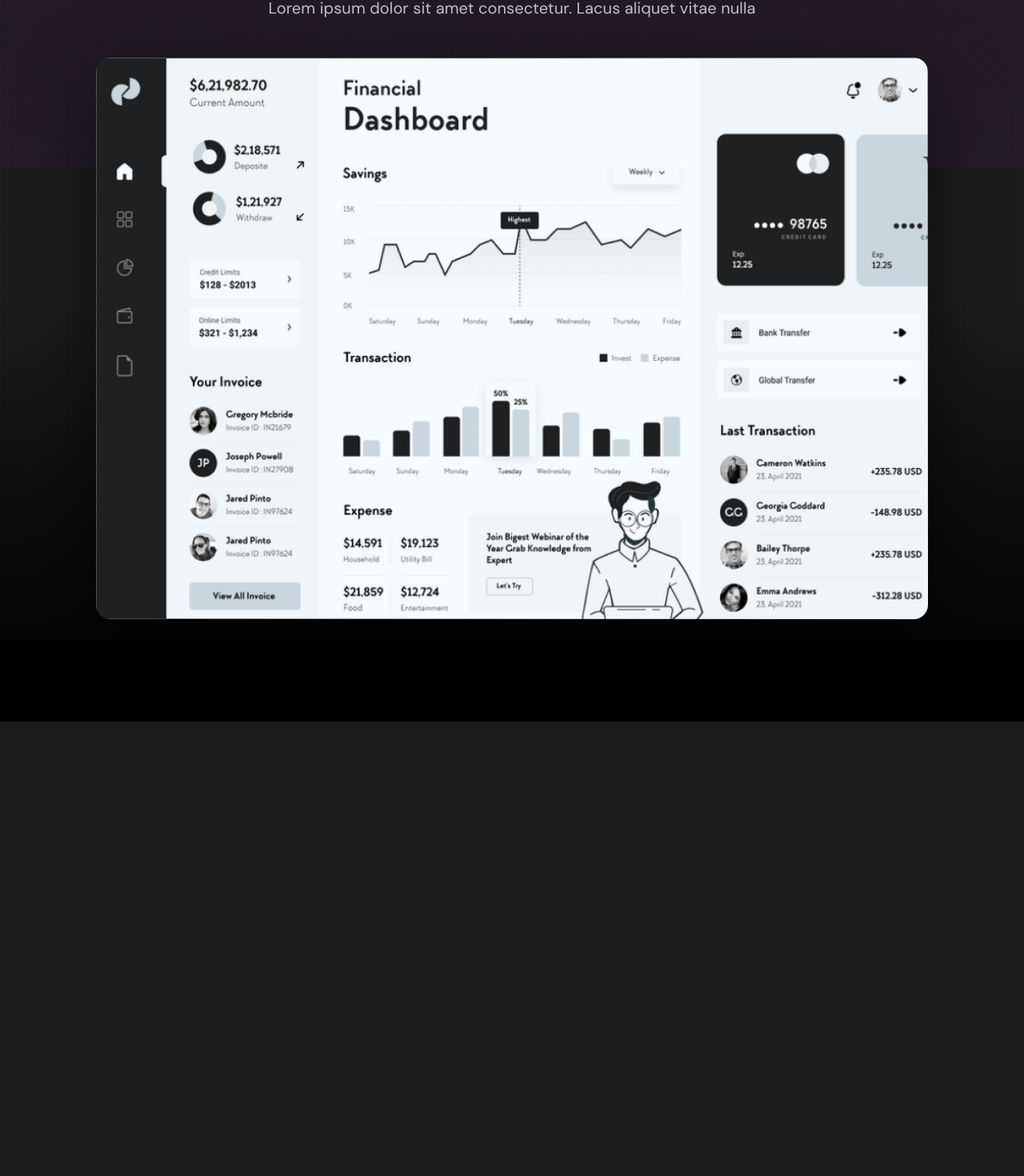
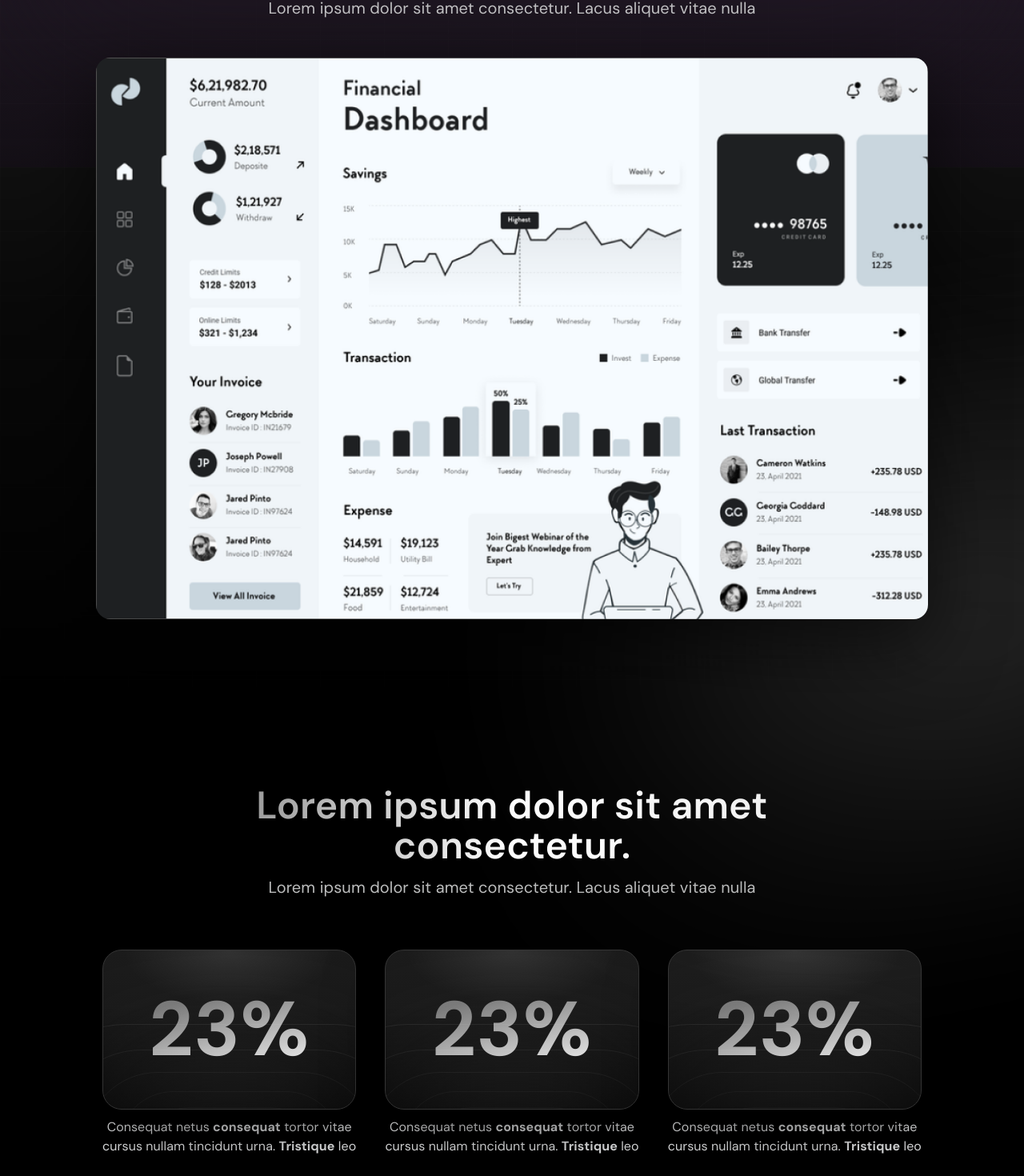
Before and after one commit to zaraakhtar/Penai-landing-page, a Next.js app: page / in a window 1280 px wide. Shown: the part 1071-2541 px from the top of the page at 80% size. Before the commit the page ends 1973 px from the top, so only its background shows below. Built offline with nearby package versions, Linux system fonts and the light colour scheme.

Commit message:
bottom glow of dashboard gradient fixed.

```diff
--- a/app/page.tsx
+++ b/app/page.tsx
@@ -3,6 +3,7 @@ import AngularGradient from "@/components/AngularGradient";
 import Supporters from "@/components/sections/Supporters";
 import Hero from "@/components/sections/Hero";
 import DashboardShowcase from "@/components/sections/DashboardShowcase";
+import StatsSection from "@/components/sections/StatsSection";
 
 export default function Home() {
   return (
@@ -13,6 +14,7 @@ export default function Home() {
       <Hero />
       <Supporters />
       <DashboardShowcase />
+      <StatsSection />
 
     </main>
   );
--- a/components/DashboardCornerGlow.tsx
+++ b/components/DashboardCornerGlow.tsx
@@ -1,8 +1,14 @@
+import type React from "react";
+
 type DashboardCornerGlowProps = {
   className?: string;
+  style?: React.CSSProperties;
 };
 
-export default function DashboardCornerGlow({ className }: DashboardCornerGlowProps) {
+export default function DashboardCornerGlow({
+  className,
+  style,
+}: DashboardCornerGlowProps) {
   return (
     <div
       aria-hidden="true"
@@ -11,10 +17,14 @@ export default function DashboardCornerGlow({ className }: DashboardCornerGlowPr
         position: "absolute",
         width: 752,
         height: 239,
+        borderRadius: 9999,
         background: "#7F7F7F",
         opacity: 0.5,
         filter: "blur(150px)",
+        transform: "rotate(-14deg)",
+        transformOrigin: "center",
         pointerEvents: "none",
+        ...style,
       }}
     />
   );
--- a/components/Navbar.tsx
+++ b/components/Navbar.tsx
@@ -21,13 +21,13 @@ export default function Navbar() {
       <nav
         id="main-navbar"
         className="fixed top-0 left-0 z-50 w-full"
-        style={{ paddingTop: "28px" }}
+        style={{ paddingTop: "28px",paddingLeft: "56px",paddingRight: "56px" }}
       >
         <div
           className="flex items-center w-full"
           style={{
             height: "72px",
-            maxWidth: "1688px",
+            maxWidth: "auto",
             margin: "0 auto",
             backdropFilter: "blur(2px)",
             WebkitBackdropFilter: "blur(2px)",
--- /dev/null
+++ b/components/SectionHeading.tsx
@@ -0,0 +1,53 @@
+type SectionHeadingProps = {
+  title: string;
+  subtitle: string;
+  className?: string;
+  titleClassName?: string;
+  subtitleClassName?: string;
+};
+
+export default function SectionHeading({
+  title,
+  subtitle,
+  className,
+  titleClassName,
+  subtitleClassName,
+}: SectionHeadingProps) {
+  return (
+    <div
+      className={[
+        "flex max-w-[760px] flex-col items-center gap-4 text-center",
+        className,
+      ]
+        .filter(Boolean)
+        .join(" ")}
+    >
+      <h2
+        className={[
+          "w-full text-center font-bold leading-[1.05] tracking-[0.005em] text-transparent bg-clip-text text-[42px] md:text-[48px]",
+          titleClassName,
+        ]
+          .filter(Boolean)
+          .join(" ")}
+        style={{
+          fontFamily: "'DM Sans', sans-serif",
+          backgroundImage:
+            "linear-gradient(92.48deg, #7E7E7E -14.98%, #FFFFFF 49.56%)",
+        }}
+      >
+        {title}
+      </h2>
+      <p
+        className={[
+          "text-[18px] leading-[28px] tracking-[0.005em] text-[#ECEDEE]/80 md:text-[20px]",
+          subtitleClassName,
+        ]
+          .filter(Boolean)
+          .join(" ")}
+        style={{ fontFamily: "'DM Sans', sans-serif" }}
+      >
+        {subtitle}
+      </p>
+    </div>
+  );
+}
--- /dev/null
+++ b/components/StatCard.tsx
@@ -0,0 +1,54 @@
+import type React from "react";
+
+type StatCardProps = {
+  value: string;
+  description: React.ReactNode;
+};
+
+export default function StatCard({ value, description }: StatCardProps) {
+  return (
+    <div className="flex w-full max-w-[317.33px] flex-col items-center gap-[10px]">
+      <div className="relative isolate flex h-[200px] w-full items-center justify-center overflow-hidden rounded-[24px] border border-[#343434] bg-[linear-gradient(180deg,rgba(28,28,28,1)_0%,rgba(20,20,20,1)_100%)] p-[30px] shadow-[0_30px_70px_rgba(0,0,0,0.55)]">
+        {/* top soft highlight */}
+        <div className="pointer-events-none absolute inset-0 -z-10">
+          <div className="absolute inset-x-0 top-0 h-[120px] bg-[radial-gradient(60%_80%_at_50%_0%,rgba(255,255,255,0.10)_0%,rgba(255,255,255,0)_70%)]" />
+
+          {/* rings group (more prominent, sits low like the design) */}
+          <div className="absolute inset-0 opacity-70">
+            <div className="absolute left-1/2 top-[92px] h-[260px] w-[520px] -translate-x-1/2 rounded-full border border-[#343434]" />
+            <div className="absolute left-1/2 top-[124px] h-[220px] w-[440px] -translate-x-1/2 rounded-full border border-[#343434]" />
+            <div className="absolute left-1/2 top-[152px] h-[180px] w-[360px] -translate-x-1/2 rounded-full border border-[#343434]" />
+            <div className="absolute left-1/2 top-[176px] h-[140px] w-[280px] -translate-x-1/2 rounded-full border border-[#343434]" />
+            <div className="absolute left-1/2 top-[196px] h-[104px] w-[208px] -translate-x-1/2 rounded-full border border-[#343434]" />
+            <div className="absolute left-1/2 top-[214px] h-[70px] w-[140px] -translate-x-1/2 rounded-full border border-[#343434]" />
+          </div>
+
+          {/* inner glow at bottom */}
+          <div className="absolute left-1/2 top-[158px] h-[150px] w-[260px] -translate-x-1/2 bg-[#505050]/60 blur-[74px]" />
+
+          {/* subtle bottom vignette */}
+          <div className="absolute inset-x-0 bottom-0 h-[130px] bg-gradient-to-b from-transparent to-black/55" />
+        </div>
+
+        <div
+          className="relative z-10 text-center font-bold leading-none tracking-[0.005em] text-transparent bg-clip-text"
+          style={{
+            fontFamily: "'DM Sans', sans-serif",
+            fontSize: "96px",
+            backgroundImage:
+              "linear-gradient(166.07deg, rgba(200,200,200,0.55) 16.41%, rgba(255,255,255,0.92) 97.61%)",
+          }}
+        >
+          {value}
+        </div>
+      </div>
+
+      <p
+        className="w-full text-center text-[16px] leading-[24px] tracking-[0.005em] text-[#ECEDEE]"
+        style={{ fontFamily: "'DM Sans', sans-serif" }}
+      >
+        {description}
+      </p>
+    </div>
+  );
+}
--- a/components/sections/DashboardShowcase.tsx
+++ b/components/sections/DashboardShowcase.tsx
@@ -20,7 +20,7 @@ export default function DashboardShowcase() {
 
   return (
     <section
-      className="relative z-10 flex flex-col items-center pb-32 px-6 overflow-hidden"
+      className="relative flex flex-col items-center pb-32 px-6"
       style={{
         marginTop: GRADIENT.overlapMarginTopPx,
         paddingTop: GRADIENT.contentPaddingTopPx,
@@ -28,31 +28,25 @@ export default function DashboardShowcase() {
     >
       {/* smooth blend: avoid harsh line above */}
       <div className="pointer-events-none absolute inset-0 -z-10">
+        {/* bottom-half black gradient (top stays transparent) */}
+        <div className="absolute inset-0 bg-[linear-gradient(to_bottom,rgba(0,0,0,0)_0%,rgba(0,0,0,0)_45%,rgba(0,0,0,0.75)_70%,rgba(0,0,0,1)_100%)]" />
+
         {/* top blend (smooth handoff from previous section) */}
         <div
           className="absolute inset-x-0 top-0 bg-gradient-to-b from-transparent via-black/-190 to-black/-1250"
           style={{ height: GRADIENT.topFadeHeightPx }}
         />
+      </div>
 
-        {/* keep vignette lower so it starts behind the image */}
-        <div
-          className="absolute inset-0"
-          style={{
-            background: `radial-gradient(80% 70% at 50% ${GRADIENT.vignetteCenterYPercent}%, rgba(0,0,0,0.5) 0%, rgba(0,0,0,0) 58%)`,
-          }}
-        />
-
-        {/* bottom fade that covers lower part and continues down */}
-        <div className="absolute inset-x-0 bottom-0 h-[520px] bg-gradient-to-b from-transparent via-black/55 to-black" />
-        <div className="absolute inset-x-0 -bottom-[420px] h-[520px] bg-black" />
-      </div>
+      {/* bottom black fade (sits ABOVE the shared glow, BELOW content) */}
+      <div className="pointer-events-none absolute inset-x-0 bottom-0 z-10 h-[1020px] bg-gradient-to-b from-transparent via-black/70 to-black" />
 
       <motion.div
         initial={{ opacity: 0, y: 14 }}
         whileInView={{ opacity: 1, y: 0 }}
         viewport={{ once: true }}
         transition={{ duration: 0.7, ease: "easeOut" }}
-        className="flex w-full max-w-[1100px] flex-col items-center"
+        className="relative z-20 flex w-full max-w-[1100px] flex-col items-center"
       >
         <div className="flex max-w-[760px] flex-col items-center gap-4 text-center">
           <h2
@@ -74,16 +68,27 @@ export default function DashboardShowcase() {
         </div>
 
         <div className="mt-12 w-full">
-          <div className="relative mx-auto w-full max-w-[1040px] overflow-hidden rounded-[18px] shadow-[0_30px_90px_rgba(0,0,0,0.55)]">
-            <DashboardCornerGlow className="z-0 bottom-[4px] right-[124px]" />
+          <div className="relative mx-auto w-full max-w-[1040px]">
+            {/* Glow anchored to the bottom-right of the dashboard image box.
+                It can spill into the next section because this section doesn't clip overflow. */}
+            <DashboardCornerGlow
+              className="pointer-events-none absolute z-10"
+              style={{
+                right: -430,
+                bottom: -120,
+              }}
+            />
+
+            <div className="relative z-20 overflow-hidden rounded-[18px] shadow-[0_30px_90px_rgba(0,0,0,0.55)]">
               <Image
                 src="/images/Dashboard.png"
                 alt="Dashboard preview"
                 width={1440}
                 height={1023}
                 priority={false}
-              className="relative z-10 h-auto w-full select-none"
+                className="h-auto w-full select-none"
               />
+            </div>
           </div>
         </div>
       </motion.div>
--- /dev/null
+++ b/components/sections/StatsSection.tsx
@@ -0,0 +1,63 @@
+"use client";
+
+import { motion } from "framer-motion";
+import SectionHeading from "@/components/SectionHeading";
+import StatCard from "@/components/StatCard";
+
+export default function StatsSection() {
+  return (
+    <section className="relative isolate flex flex-col items-center px-6 py-[80px] overflow-hidden">
+      {/* solid backdrop to hide page grid */}
+      <div className="pointer-events-none absolute inset-0 -z-10 bg-black" />
+
+      <motion.div
+        initial={{ opacity: 0, y: 14 }}
+        whileInView={{ opacity: 1, y: 0 }}
+        viewport={{ once: true }}
+        transition={{ duration: 0.7, ease: "easeOut" }}
+        className="relative z-10 flex w-full max-w-[1024px] flex-col items-center justify-center gap-[64px]"
+      >
+        <SectionHeading
+          title="Lorem ipsum dolor sit amet consectetur."
+          subtitle="Lorem ipsum dolor sit amet consectetur. Lacus aliquet vitae nulla"
+          className="max-w-[768px] gap-[12px]"
+          titleClassName="max-w-[640px] font-semibold"
+          subtitleClassName="max-w-[640px] text-[#ECEDEE]"
+        />
+
+        <div className="flex w-full flex-col items-center justify-center gap-[36px] md:flex-row">
+          <StatCard
+            value="23%"
+            description={
+              <>
+                Consequat netus <span className="font-bold">consequat</span>{" "}
+                tortor vitae cursus nullam tincidunt urna.{" "}
+                <span className="font-bold">Tristique</span> leo
+              </>
+            }
+          />
+          <StatCard
+            value="23%"
+            description={
+              <>
+                Consequat netus <span className="font-bold">consequat</span>{" "}
+                tortor vitae cursus nullam tincidunt urna.{" "}
+                <span className="font-bold">Tristique</span> leo
+              </>
+            }
+          />
+          <StatCard
+            value="23%"
+            description={
+              <>
+                Consequat netus <span className="font-bold">consequat</span>{" "}
+                tortor vitae cursus nullam tincidunt urna.{" "}
+                <span className="font-bold">Tristique</span> leo
+              </>
+            }
+          />
+        </div>
+      </motion.div>
+    </section>
+  );
+}
```
Lines whose indentation alone changed are shown as unchanged.
